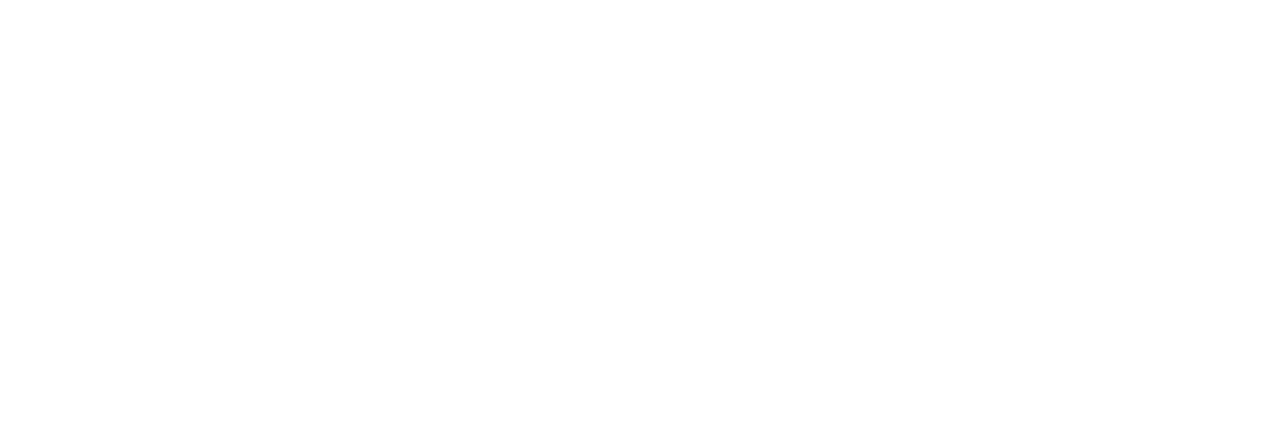
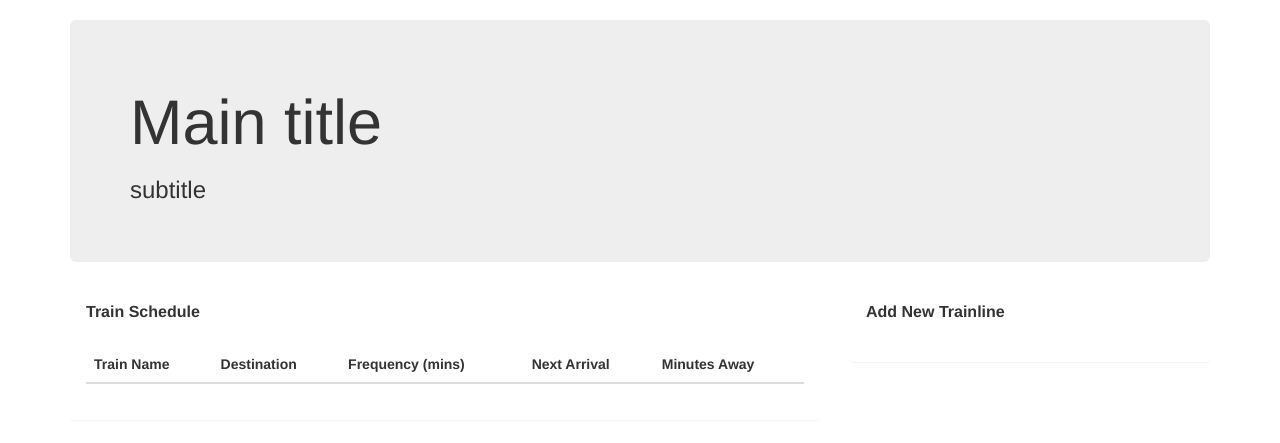
Before and after one commit to mmann30/TrainScheduler, a plain HTML site: page index.html in a window 1280 px wide. Drawn offline with nearby package versions, Linux system fonts and the light colour scheme.

Commit message:
setup framework begain defining panels

```diff
--- a/index.html
+++ b/index.html
@@ -4,30 +4,84 @@
 	<meta charset="UTF-8">
 	<title>Train Scheduler</title>
 
-		<!-- Twitter Bootstrap -->
+	<!-- Twitter Bootstrap CDN-->
 	<link rel="stylesheet" href="https://maxcdn.bootstrapcdn.com/bootstrap/3.3.7/css/bootstrap.min.css" integrity="sha384-BVYiiSIFeK1dGmJRAkycuHAHRg32OmUcww7on3RYdg4Va+PmSTsz/K68vbdEjh4u" crossorigin="anonymous">
+
+	<!-- Firebase Reference -->
+	<script src="https://www.gstatic.com/firebasejs/4.1.2/firebase.js"></script>
 
 	<!-- jQuery -->
 	<script src="https://code.jquery.com/jquery-3.2.1.min.js" integrity="sha256-hwg4gsxgFZhOsEEamdOYGBf13FyQuiTwlAQgxVSNgt4="
   	crossorigin="anonymous"></script>
 
+	<!-- Moment.JS CDN -->
+	<script src="https://cdn.jsdelivr.net/momentjs/2.18.1/moment.min.js"></script>
 	<!-- JavaScript -->
 	<script type="text/javascript" src="assets/javascript/app.js" defer></script>
-
-	<!-- Firebase JS -->
-	<script src="https://www.gstatic.com/firebasejs/4.1.2/firebase.js"></script>
-
 
 </head>
 <body>
 
 <div class="container">
 
+	 <br>
+	<!-- Jumbotron Title -->
+	 <div class="jumbotron">
+		<h1>Main title</h1>
+		<h3>subtitle</h3>
+	 </div>
+
+	<div class="row">
+
+		<!-- Train Departure Board -->
+		<div class="col-lg-8">
+			<div class="panel">
+				<div class="panel-heading">
+					<h3 class="panel-title"><strong>Train Schedule</strong></h3>
+				</div>
+				<div class="panel-body">
+					<table class="table">
+						<thead>
+							<tr>
+								<th>Train Name</th>
+								<th>Destination</th>
+								<th>Frequency (mins)</th>
+								<th>Next Arrival</th>
+								<th>Minutes Away</th>
+							</tr>
+						</thead>
+						<tbody>
+						<!-- Trainline info populated through form -->
+						</tbody>
+					</table>
+				</div>
+			 </div>
+		</div>
+
+		<!-- Add New Trainline -->
+		<div class="col-lg-4">
+			<div class="panel">
+				<div class="panel-heading">
+					<h3 class="panel-title"><strong>Add New Trainline</strong></h3>
+				</div>
+				<div class="panel-body">
+					<form>
 
 
+					</form>
+				</div>
+			 </div>
+		</div>
+	</div>
 
 
 </div>
 
 </body>
 </html>
+
+<!-- Pseudo  -->
+<!-- Train schedule board showing train departures and form that adds new train lines.
+	When the admin submits a new line it will appear on the train schedule board.
+	The schedule board will display the train name, destination, frequency, next arrival time, minutes away.
+	The form will take in the name of the train line, destination, frequency, and time of first departure in 2400.  -->
```
